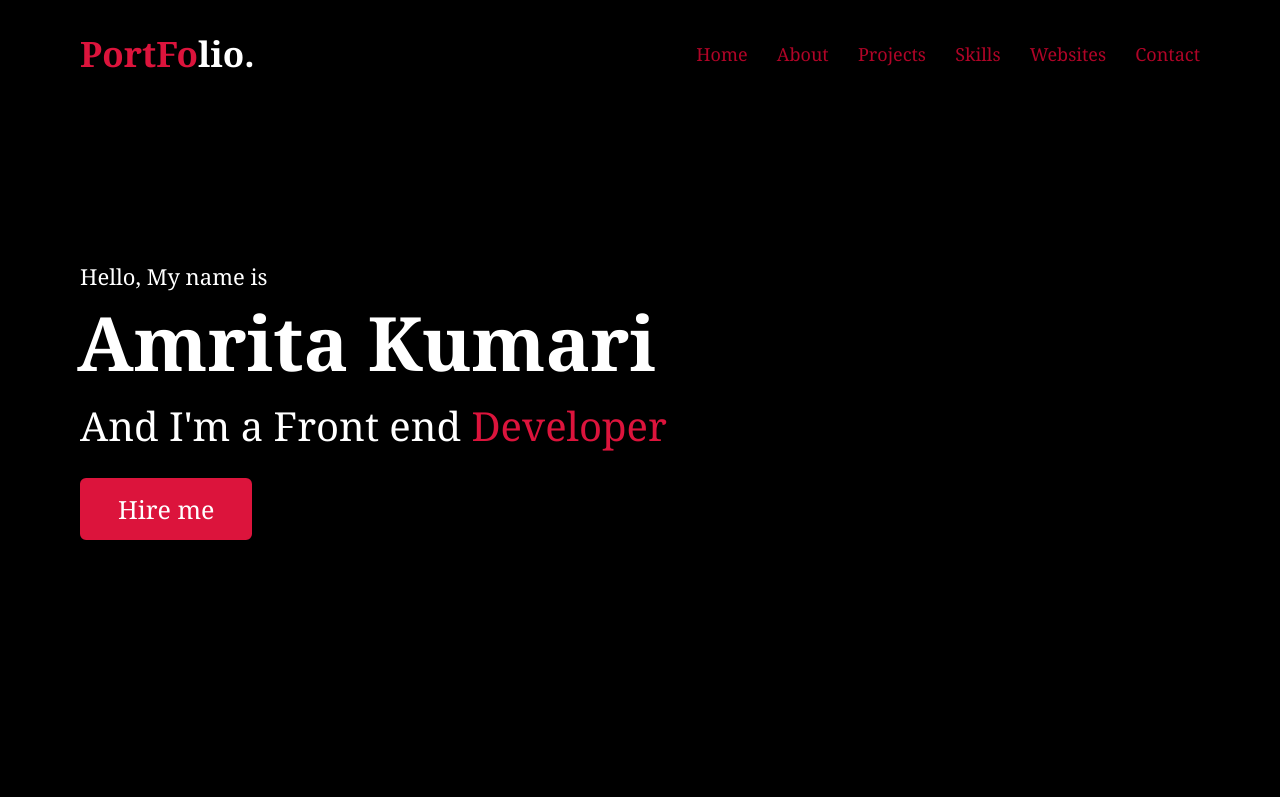
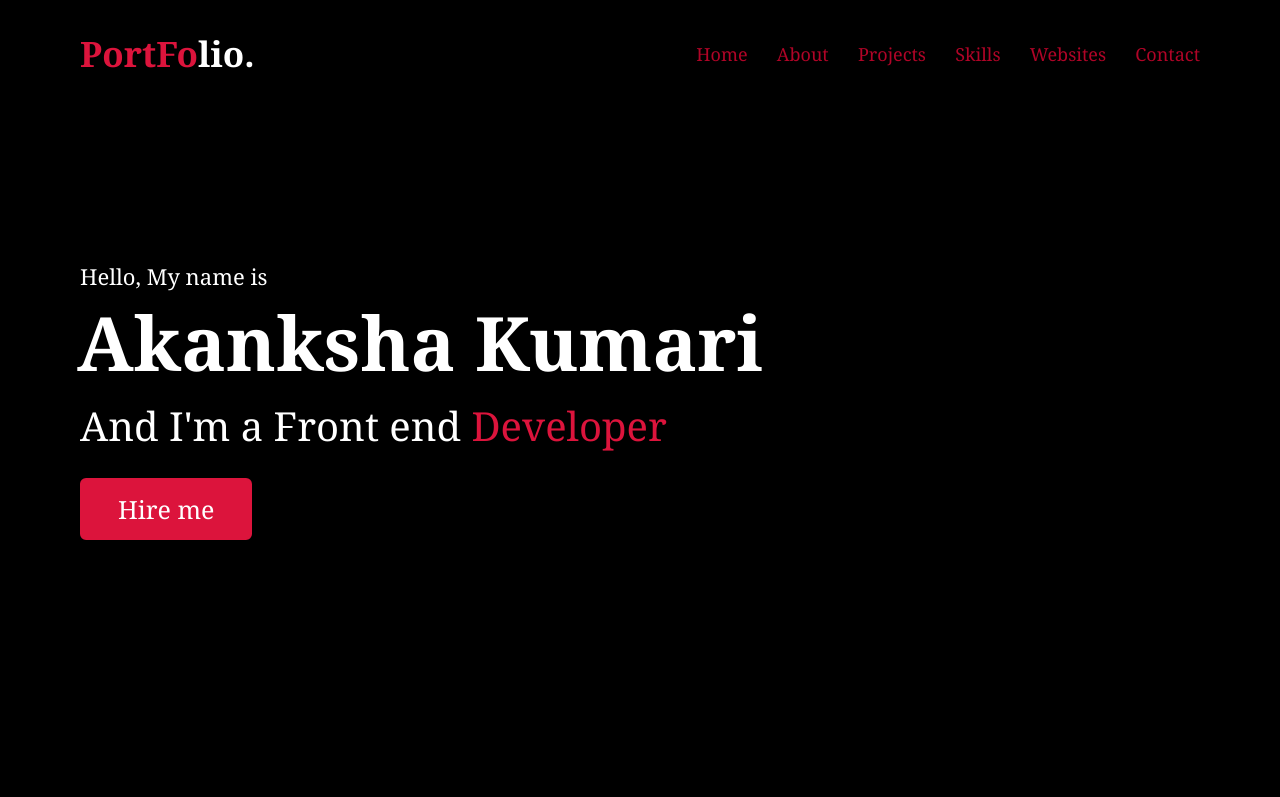
Before and after one commit to akanksha29122002/PORTFOLIO, a plain HTML site: page index.html in a window 1280 px wide. Shown: the top 797 px of the page. Drawn offline with nearby package versions, Linux system fonts and the light colour scheme.

Commit message:
Update index.html

```diff
--- a/index.html
+++ b/index.html
@@ -35,7 +35,7 @@
             <div class="home-content">
 
                 <div class="text-1">Hello, My name is</div>
-                <div class="text-2">Amrita Kumari</div>
+                <div class="text-2">Akanksha Kumari</div>
                 <div class="text-3">And I'm a Front end <span>Developer</span></div>
                 <a href="#">Hire me</a>
             </div>
```
